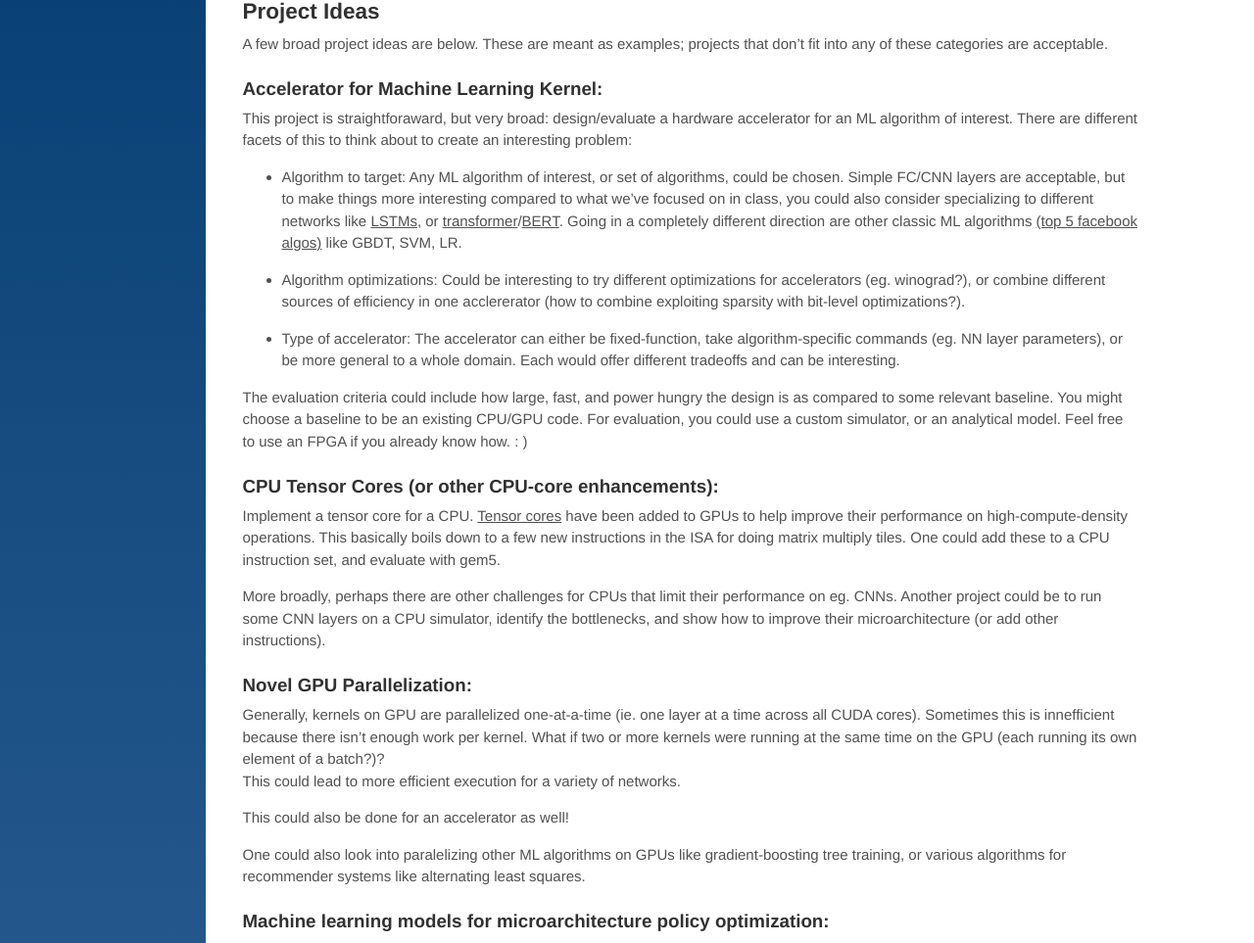
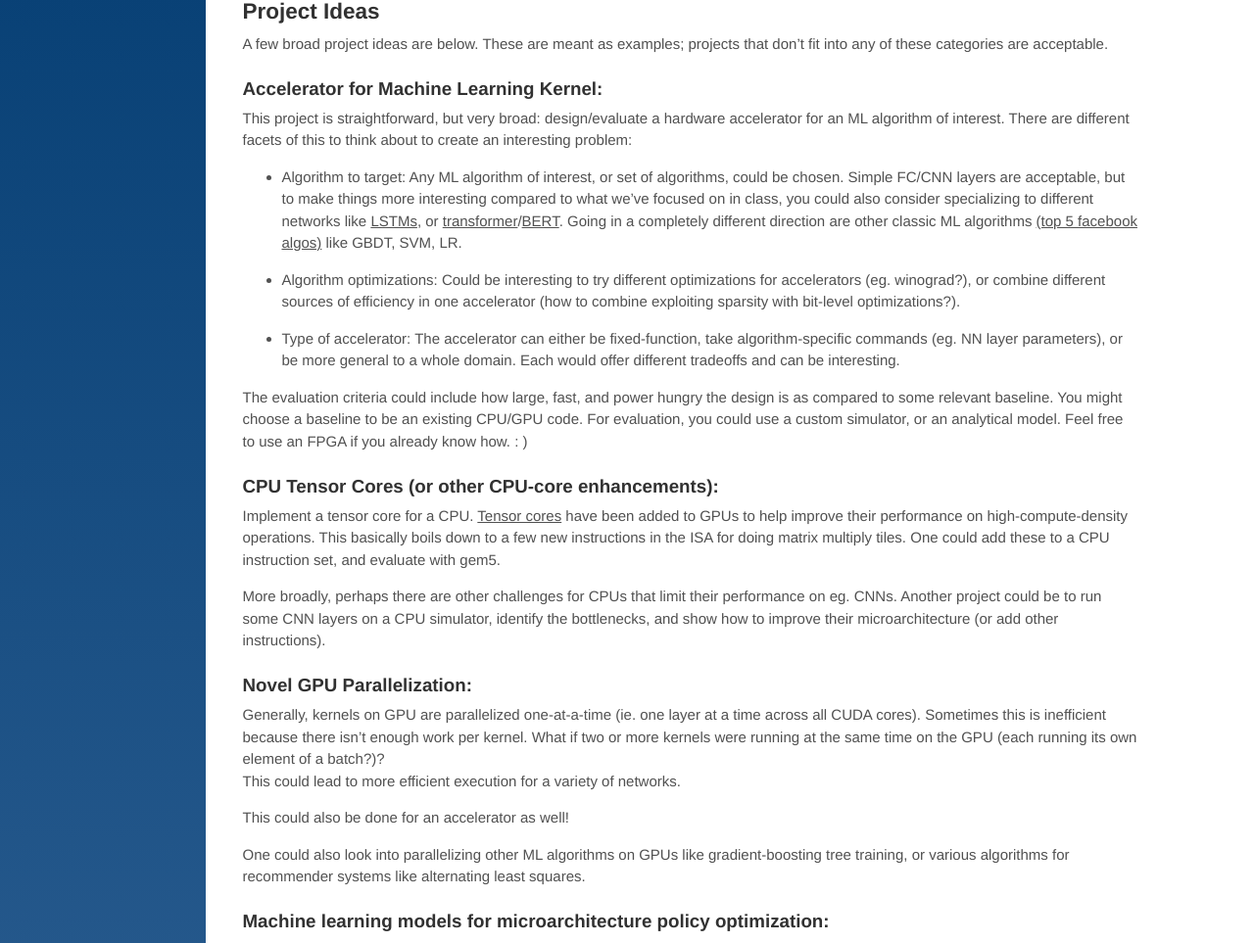
Before and after one commit to PolyArch/cs259, a Jekyll site: the page built from 08-project.md, in a window 1280 px wide and 1400 px high, scrolled down 781 px. Shown: the part 148-1111 px from the top of the window at 98% size. Built offline with Jekyll 4.4.1, drawn with Linux system fonts in a browser that asks for light colours; some of the changed text lies outside the part shown.

```diff
--- a/08-project.md
+++ b/08-project.md
@@ -59,7 +59,7 @@
 
 ### Accelerator for Machine Learning Kernel:
 
-This project is straightforaward, but very broad: design/evaluate a hardware accelerator for an ML
+This project is straightforward, but very broad: design/evaluate a hardware accelerator for an ML
 algorithm of interest.  There are different facets of this to think about to
 create an interesting problem:
 
@@ -75,7 +75,7 @@
 
 * Algorithm optimizations: Could be interesting to try different optimizations
 for accelerators (eg. winograd?), or combine different sources of efficiency in
-one acclererator (how to combine exploiting sparsity with bit-level optimizations?).
+one accelerator (how to combine exploiting sparsity with bit-level optimizations?).
 
 * Type of accelerator: The accelerator can either be fixed-function, take
 algorithm-specific commands (eg. NN layer parameters), or be more general
@@ -121,14 +121,14 @@
 ### Novel GPU Parallelization:
 
 Generally, kernels on GPU are parallelized one-at-a-time (ie. one layer
-at a time across all CUDA cores).  Sometimes this is innefficient because
+at a time across all CUDA cores).  Sometimes this is inefficient because
 there isn't enough work per kernel.  What if two or more kernels were running
 at the same time on the GPU (each running its own element of a batch?)?
 This could lead to more efficient execution for a variety of networks.
 
 This could also be done for an accelerator as well!
 
-One could also look into paralelizing other ML algorithms on GPUs like
+One could also look into parallelizing other ML algorithms on GPUs like
 gradient-boosting tree training, or various algorithms for recommender systems
 like alternating least squares.
 
```
Also changed, not shown: other parts of 08-project.md (+15 -0 lines), 04-miniproj-2.md (+5 -1 lines).
